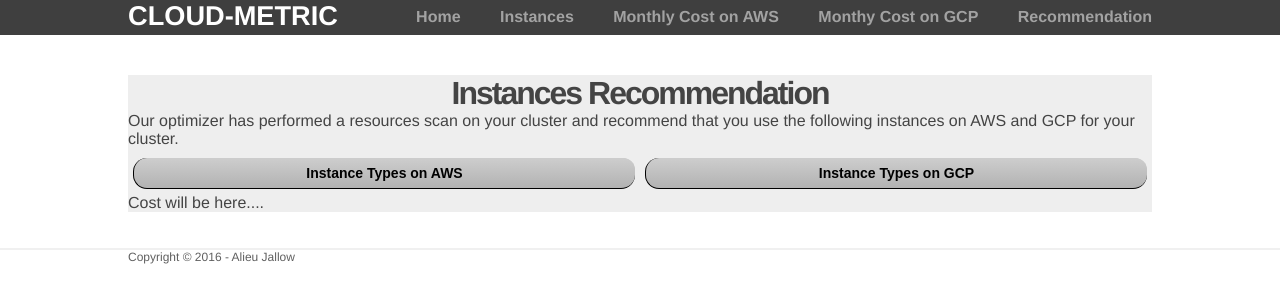
After one commit to ajallow07/Cloud-Metric, a Flask app: page /recommender in a window 1280 px wide. The commit adds this page. Shown: the top 303 px of the page. Run offline with Flask 2, Linux system fonts and the light colour scheme; data that the repository does not hold is empty; some libraries are stand-ins or nearby versions.

Commit message:
Add recommendation page

```diff
--- a/config.py
+++ b/config.py
@@ -1,3 +1,5 @@
+#! /usr/bin/env python
+
 import pymongo
 from pymongo import MongoClient
 
--- a/mapping.py
+++ b/mapping.py
@@ -108,3 +108,14 @@ def getMatchingInstanceInGCE(gceflavors, vcpu, memory):
         if flavor["mf"] == minimumDiff:
             matchingFavors.append(flavor['name'])
     return matchingFavors
+
+
+def averageCostOnGCP():
+
+
+    return 0
+
+def averageCostOnAWS():
+
+
+    return 0
--- a/run.py
+++ b/run.py
@@ -1,5 +1,7 @@
+#! /usr/bin/env python
+
 from flask import Flask,request, render_template, jsonify
-import config, os, math, json, datetime
+import config, os, math, json, datetime, optimizer
 from mapping import getMatchingInstanceInGCE, getMatchingInstanceInAWS, AWS_FLAVORS, GC_FLAVORS
 from computeCost import gce_price, aws_storage_prices, read_EC2_ondemand_instance_prices
 from config import DB_NODE as db, DB_REPORT as dr, NODE_COLLECTION as nc, REPORT_COLLECTION as rc
@@ -7,6 +9,9 @@ from jinja2 import Environment, FileSystemLoader
 from math import ceil
 from bson import json_util
 from bson.json_util import dumps
+from optimizer import get_nodes_in_cluster, get_matching_instance_in_gcp, get_matching_instance_in_aws
+
+
 
 app = Flask(__name__)
 
@@ -23,7 +28,7 @@ def show_charts(machine, chartID='chart_ID', chart_type='spline', chart_height=5
     if rc.find(FILTER).count() < 600:
         data_cursor = rc.find(FILTER)
     else:
-        data_cursor = rc.find(FILTER).skip(rc.find(FILTER).count()-600)
+        data_cursor = rc.find(FILTER).skip(rc.find(FILTER).count()-800)
 
     cpu_user = []
     mem_per = []
@@ -187,6 +192,14 @@ def show_cluster_chart(chartID='chart_ID', chart_type='spline', chart_height=500
 
     return render_template('cluster_monitor.html', chartID=chartID, chart= chart, series=series, title=title, xAxis=xAxis, yAxis=yAxis)
 
+@app.route('/recommender')
+def recommender():
+
+    nodes_in_cluster = get_nodes_in_cluster()
+    aws_recommended_instances = get_matching_instance_in_aws(nodes_in_cluster)
+    gcp_recommended_instances = get_matching_instance_in_gcp(nodes_in_cluster)
+
+    return render_template('recommendation.html', aws= aws_recommended_instances, gcp=gcp_recommended_instances)
 
 if __name__ == '__main__':
 
--- a/static/css/style.css
+++ b/static/css/style.css
@@ -196,13 +196,26 @@ body {
 .container tr:first-child td:last-child{
 	border-width:0px 0px 1px 1px;
 }
+.hide {
+  display: none;
+}
+
+#rec1 {
+    float: left;
+    width: 50%
+}
+
+#rec2{
+    float: right;
+    width: 50%
+}
   /*
   * Center the body content
   */
 .container {
   width:80%;
   margin:0 auto;
-  background-color:#dddddd;
+  background-color:#eee;
 }
 
 .jumbo {
@@ -215,7 +228,7 @@ body {
 }
 
 h2 {
-  font-size: 3em;
+  font-size: 2em;
   margin-top: 40px;
   text-align: center;
   letter-spacing: -2px;
--- a/templates/index.html
+++ b/templates/index.html
@@ -9,7 +9,8 @@
   <meta charset="utf-8" name="Cloud-Metric" content="Cloud Cost Estimation, Cost Estimator,
   Cost Estimation on Google Cloud and Amazon AWS, Framwork for Cloud Cost Estimation, Cloud applications cost estimation">
   <title>CLOUD-METRIC: Cost Effective Applications Development Framework for Cloud Insfrastructures </title>
-  <strong><link rel="stylesheet" href="/static/css/style.css?q=11" type="text/css" media="screen" charset="utf-8"></strong>
+  <strong><link rel="stylesheet" href="/static/css/style.css?q=ltt" type="text/css" media="screen" charset="utf-8"></strong>
+  <!--<link rel="stylesheet" href="http://maxcdn.bootstrapcdn.com/bootstrap/3.3.6/css/bootstrap.min.css">-->
 </head>
 <body>
   <header>
@@ -20,8 +21,9 @@
         <ul class="menu">
           <li><a href="{{ url_for('home') }}">Home</a></li>
           <li><a href="{{ url_for('nodes') }}">Instances</a></li>
-          <li><a href="{{ url_for('awscost') }}">AWS Cost</a></li>
-          <li><a href="{{ url_for('gcecost') }}">Google Cloud Cost</a></li>
+          <li><a href="{{ url_for('awscost') }}">Monthly Cost on AWS</a></li>
+          <li><a href="{{ url_for('gcecost') }}">Monthy Cost on GCP</a></li>
+          <li><a href="{{ url_for('recommender') }}">Recommendation</a></li>
         </ul>
     </nav></strong>
       </div>
@@ -41,6 +43,12 @@
 
       {% endblock %}
     </div>
+    <div class="container">
+      {% block recommendation %}
+
+      {% endblock %}
+    </div>
+
 
     <footer class="ft">
         <div class="container">
--- /dev/null
+++ b/templates/recommendation.html
@@ -0,0 +1,40 @@
+{% extends "index.html" %}
+{% block recommendation %}
+    <h2>Instances Recommendation </h2>
+    <p>Our optimizer has performed a resources scan on your cluster and
+      recommend that you use the following instances
+  on AWS and GCP for your cluster.</p>
+
+  <div id="rec1">
+    <table>
+        <tr><td>Instance Types on AWS</td> </tr>
+        {% if aws %}
+          {% for data in aws %}
+              {% if data|length > 1 %}
+              <tr><td>{{data[0]|upper}} or {{data[1]|upper}}</td> </tr>
+              {% else %}
+                <tr><td>{{data[0]|upper}}</td> </tr>
+              {% endif %}
+          {% endfor %}
+        {% endif %}
+    </table>
+  </div>
+  <div id="rec2">
+    <table>
+        <tr><td>Instance Types on GCP</td> </tr>
+        {% if gcp %}
+          {% for data in gcp %}
+            {% if data|length > 1 %}
+            <tr><td>{{data[0]}} or {{data[1]}}</td> </tr>
+            {% else %}
+              <tr><td>{{data[0]}}</td> </tr>
+            {% endif %}
+          {% endfor %}
+        {% endif %}
+    </table>
+  </div>
+  <div id="costs">
+      <p>Cost will be here....</p>
+  </div>
+
+{% endblock %}
```
Also changed, not shown: templates/getAWSCost.html (+3 -4 lines), templates/getGCCost.html (+3 -4 lines).
